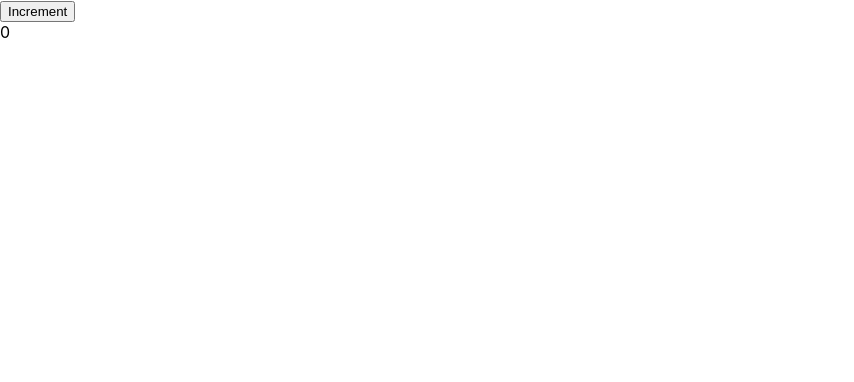
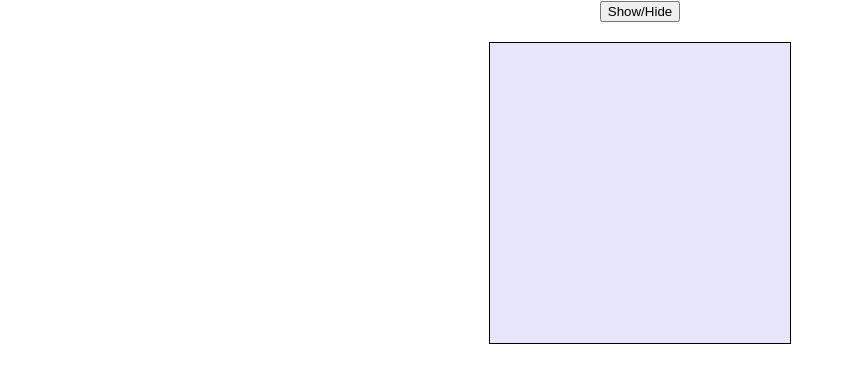
Before and after one commit to ayelet/React-Exercises, a React (Create React App) app in the folder hello/: page / in a window 1280 px wide. Shown: the top 382 px of the page, without its empty margins (0-854 px from the left). Built offline with nearby package versions, Linux system fonts and the light colour scheme.

Commit message:
ex7.2 - Show/Hide impl. as class

```diff
--- a/hello/src/App.js
+++ b/hello/src/App.js
@@ -4,12 +4,14 @@ import React from "react";
 // import Quiz from "./Components/Quiz/Quiz";
 // import Container from "./Components/Ex4_1_Buttons/Container";
 // import CardContainer from "./Components/Ex4_2_Cards/CardContainer";
-import IncContainer from "./Components/Ex7_1/IncContainerClass";
+// import IncContainer from "./Components/Ex7_1/IncContainerClass";
+import ShowHideDiv from "./Components/Ex7_2_ShowHideDiv/ShowHideDiv";
+
 function App() {
   // return <Boxes />;
   return (
     <div>
-      <IncContainer />
+      <ShowHideDiv />
     </div>
   );
 }
--- /dev/null
+++ b/hello/src/Components/Ex7_2_ShowHideDiv/ShowHideDiv.css
@@ -0,0 +1,11 @@
+.show-me {
+  width: 300px;
+  height: 300px;
+  background-color: lavender;
+  border: 1px solid black;
+  margin: 20px auto;
+}
+
+.show-hide-container {
+  text-align: center;
+}
--- /dev/null
+++ b/hello/src/Components/Ex7_2_ShowHideDiv/ShowHideDiv.jsx
@@ -0,0 +1,24 @@
+import React, { Component } from "react";
+import "./ShowHideDiv.css";
+
+class ShowHideDiv extends Component {
+  constructor(props) {
+    super(props);
+    this.state = { showDiv: true };
+  }
+  displayDiv = () => {
+    this.setState({ showDiv: !this.state.showDiv });
+  };
+  render() {
+    return (
+      <div className="show-hide-container">
+        <button className="showHideBtn" onClick={this.displayDiv}>
+          Show/Hide
+        </button>
+        {this.state.showDiv ? <div className="show-me"></div> : null}
+      </div>
+    );
+  }
+}
+
+export default ShowHideDiv;
```
